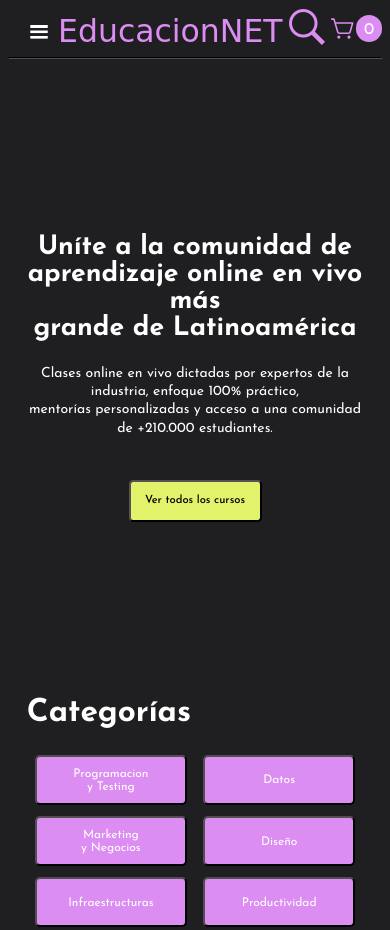
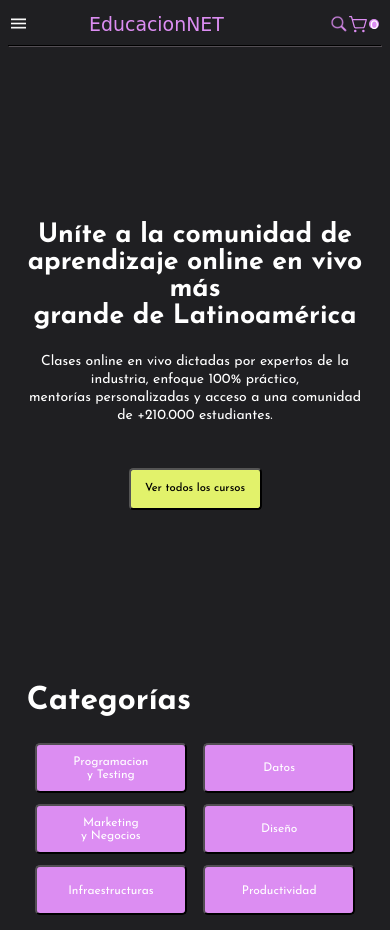
Before and after one commit to LAUTYslz/TP_Programacion_WEB1, a plain HTML site: page index.html in a window 390 px wide. Shown: the top 930 px of the page. Drawn offline with Linux system fonts and the light colour scheme; a web font is replaced by a local one.

Commit message:
Responsive: cambios al menu

```diff
--- a/Estilos/General.css
+++ b/Estilos/General.css
@@ -30,12 +30,12 @@
 h2{font-size: 2.8125em;}
 
 /*------------------------------- HEADER nav ---------------------------------*/
-.desplegable{display: none;}
+#menu{display: none;}
 nav{display: flex; justify-content: space-between; height:3.125em; margin: 1.25em 1.25em;}
 nav span{font-size: 2.5em; font-family: 'Bruno Ace', cursive; color: #DC8DF2}
 nav #nav_cat{display: flex; justify-content: space-around; width: 43.75em; align-items:center;}
 nav a{font-size: 1.25em; color: #fff;}
-.lupa{display: none;;}
+.lupa{display: none;}
 #carrito_buscador input{border-radius: 1.25em; width: 21.484375em; background-color: rgba(235, 229, 229, 0.928); border-color: #DC8DF2; height: 1.875em;}
 #carrito_buscador{ display: flex; flex-direction: row; justify-content: space-around; align-items: center; width: 25%;}
 #carrito{ display: flex;flex-direction: row; align-items: center;}
@@ -74,14 +74,26 @@
        font-size: 70%;
     }
     /* ----------------------Header--------------------------- */
+    nav{margin: .25em .25em;}
+
     header{font-size: 90%}
-    nav{display: flex; flex-direction: row; justify-content: center;}
-    .desplegable{display: block; background-size: contain; height: 3em;}
-    .desplegable:hover{ cursor: pointer;}
-    #nav_cat {display: none; width: 0;}
-    #nav_cat a{display: none;}
-    .lupa{display: block; height: 4em; background-size: contain;}
+    header{width: 100%; box-sizing: border-box;}
+    header nav span {font-size: 1.5em;}
+    #header{display: flex; flex-direction: row; justify-content: space-between; align-items: center;}
+    #menu:hover{ cursor: pointer;}
+    #menu {display: flex; width: auto; height: auto;  align-items: center;}
+    #desplegable{display: block; height: 1.5em;}
+
+    nav #nav_cat{display: none; justify-content: space-around; width: 43.75em; align-items:center;}
+    #nav_cat{width: 0.5em;}
+
+
+    #carrito_buscador{justify-content: end;}
+    .lupa{display: block; height: 2em; background-size: contain;}
+    #carrito img {height: 2em;}
     #carrito_buscador input{ display: none;}
+
+    #carrito p {line-height: 1em;font-size: 1.3em; height: .8em; width: .8em; text-align: center;}
 
 
     /* -----------------------Main----------------------------- */
--- a/index.html
+++ b/index.html
@@ -10,8 +10,8 @@
 </head>
 <body>
     <header>
-    <nav>
-    <div id="menu"><a href="#"><img src="/Multimedia/inicio/hamburger.gif" class="desplegable" alt=""></a></div>
+    <nav id="header">
+    <div id="menu"><img src="/Multimedia/inicio/menu.png" id="desplegable" alt=""></div>
 
     <div id="logo"><a href="index.html"><span>EducacionNET</span> </a></div>
 
@@ -25,7 +25,7 @@
 
     <div id="carrito_buscador">
         <input type="text">
-        <a class="lupa" href="#"><img src="/Multimedia/inicio/lupa.png" alt=""></a>
+        <img class="lupa" src="/Multimedia/inicio/lupa.png" alt="">
         <div id="carrito">
             <img src="Multimedia/inicio/svg/carrito.svg" alt="">
             <p>0</p>
```
Also changed, not shown: Multimedia/inicio/menu.png (added).
